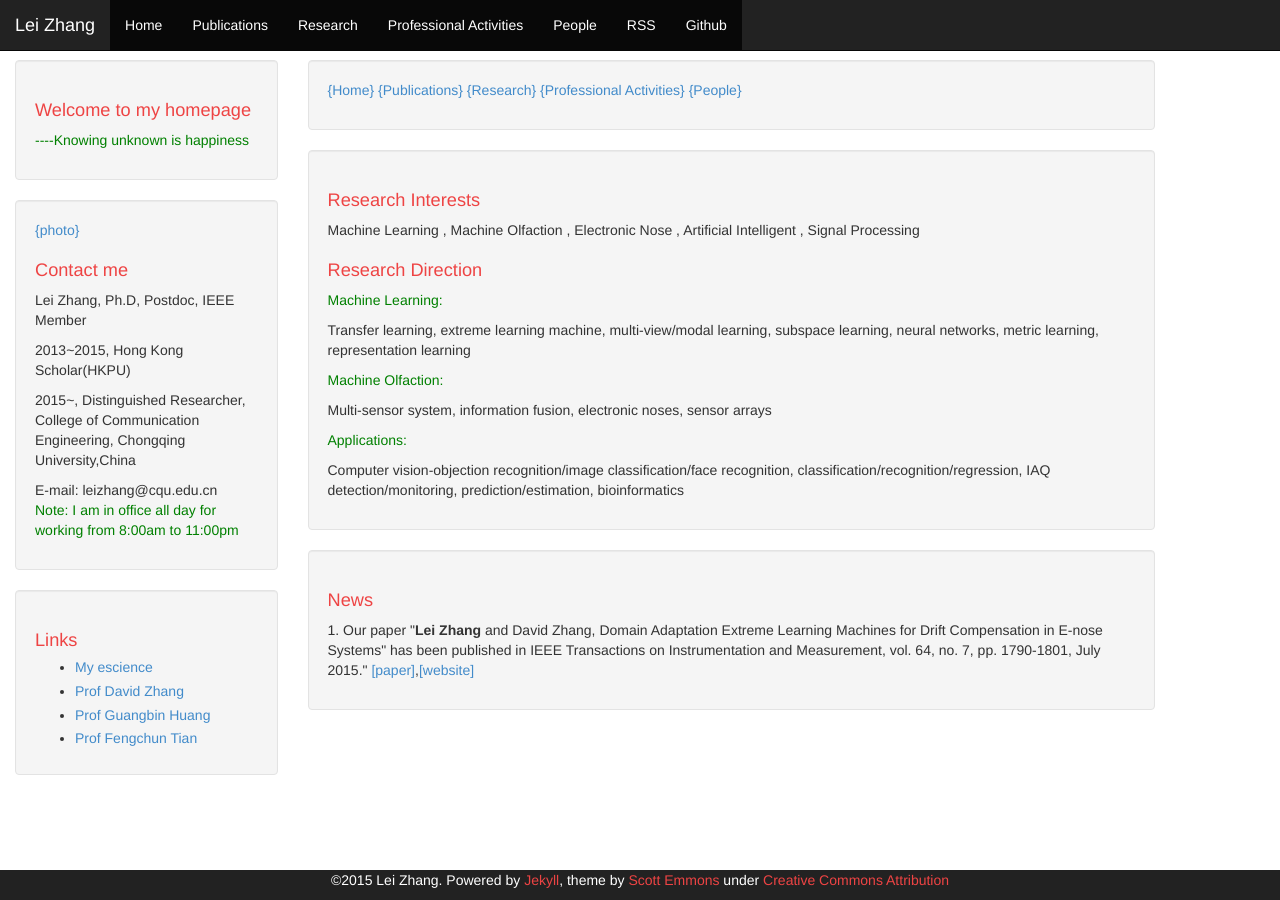
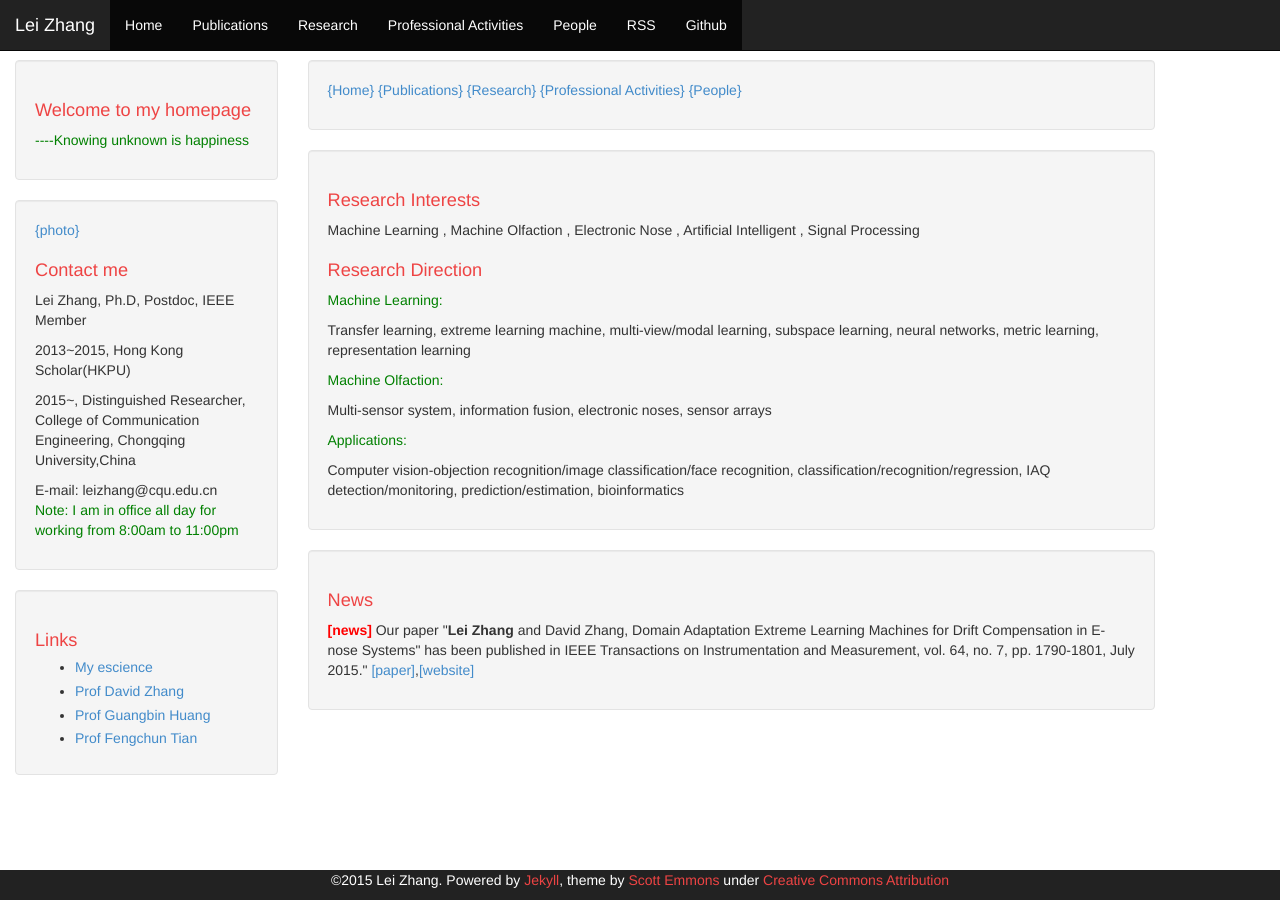
Before and after one commit to DrLeiZhang/website, a Jekyll site: the page built from index.html, in a window 1280 px wide. Built offline with Jekyll 4.4.1, drawn with Linux system fonts in a browser that asks for light colours; Markdown is read by kramdown in place of the engine named in the settings; the list of posts is cut into pages by our own code.

Commit message:
Update
Signed-off-by: leizhang@cqu.edu.cn <leizhang@cqu.edu.cn>

```diff
--- a/index.html
+++ b/index.html
@@ -20,5 +20,5 @@
 
 <div class="well">
 <h1>News</h1>
-<p> 1. Our paper "<B>Lei Zhang</B> and David Zhang, Domain Adaptation Extreme Learning Machines for Drift Compensation in E-nose Systems" has been published in IEEE Transactions on Instrumentation and Measurement, vol. 64, no. 7, pp. 1790-1801, July 2015." <a href="resources/DAELM.pdf"> [paper]</a>,<a href="http://ieeexplore.ieee.org/xpl/articleDetails.jsp?arnumber=6963383&filter%3DAND%28p_IS_Number%3A7118796%29">[website]</a> </p>
+<p> <B style="color:red;">[news]</B> Our paper "<B>Lei Zhang</B> and David Zhang, Domain Adaptation Extreme Learning Machines for Drift Compensation in E-nose Systems" has been published in IEEE Transactions on Instrumentation and Measurement, vol. 64, no. 7, pp. 1790-1801, July 2015." <a href="resources/DAELM.pdf"> [paper]</a>,<a href="http://ieeexplore.ieee.org/xpl/articleDetails.jsp?arnumber=6963383&filter%3DAND%28p_IS_Number%3A7118796%29">[website]</a> </p>
 </div>
```
